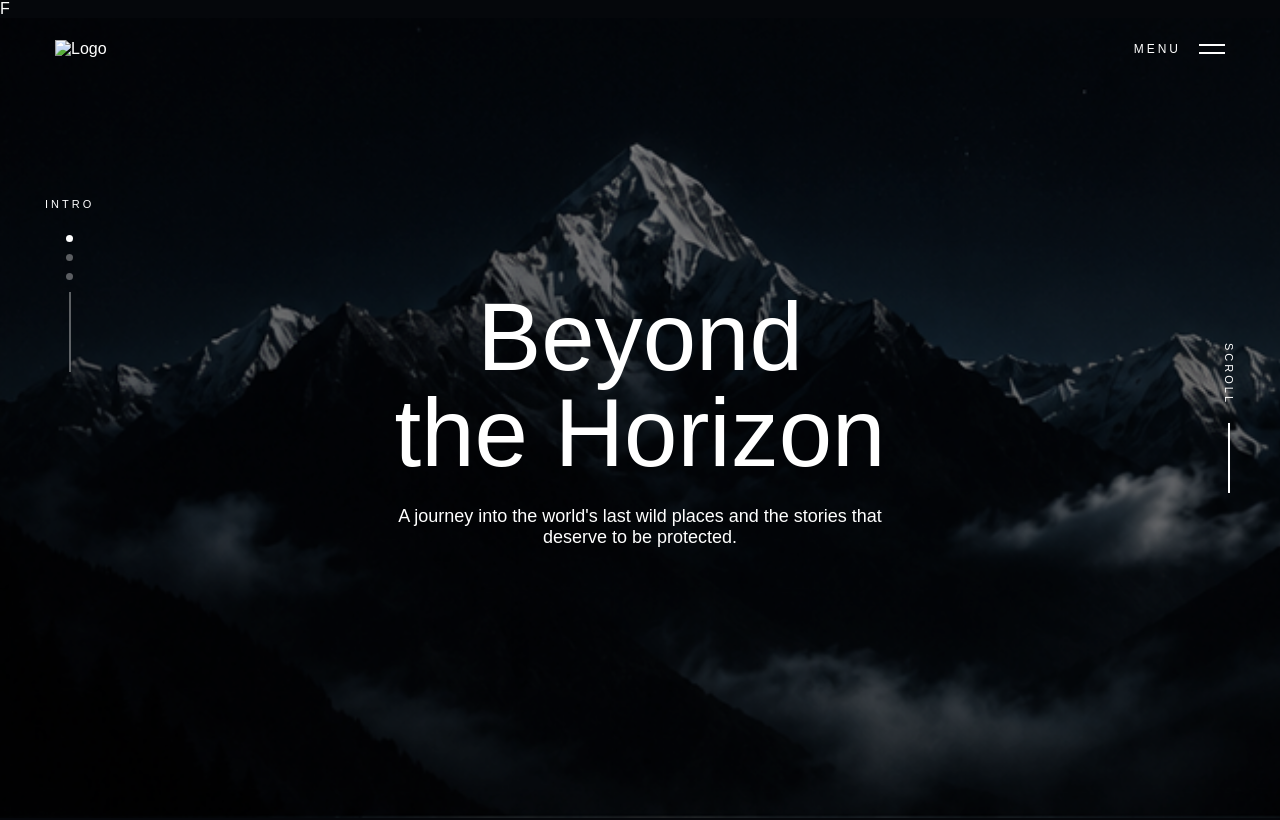
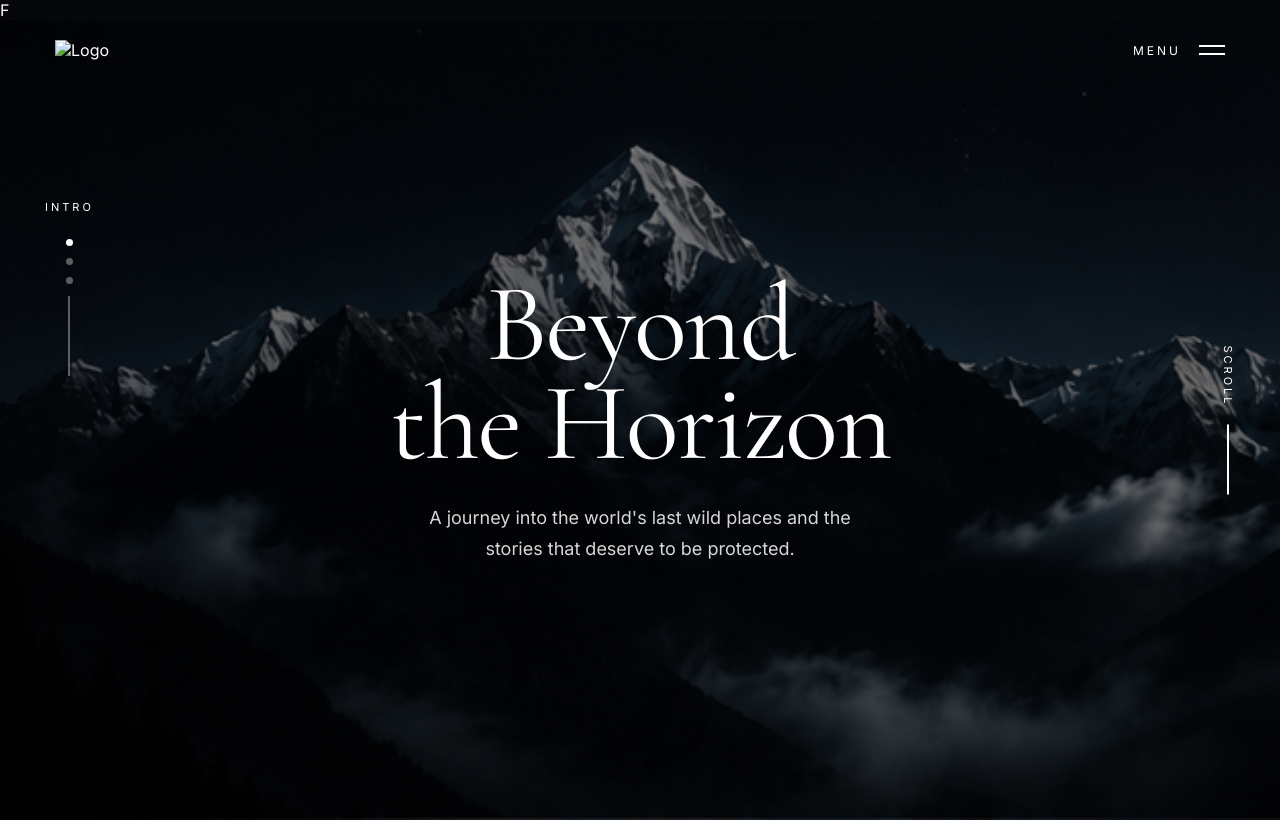
Before and after one commit to itzmitto/wilderness-stories-flask, a Flask app: page / in a window 1280 px wide. Run offline with Flask 3, Linux system fonts and the light colour scheme.

Commit message:
styling aangepast homepagina

```diff
--- a/static/css/home.css
+++ b/static/css/home.css
@@ -1,67 +1,47 @@
 .hero {
     position: relative;
     height: 100vh;
-
     background-image: url("../images/hero.jpg");
     background-size: cover;
     background-position: center;
-
     display: flex;
     justify-content: center;
     align-items: center;
-
     overflow: hidden;
 }
 
 .overlay {
     position: absolute;
     inset: 0;
-
     background: rgba(0, 0, 0, .45);
 }
 
 .hero-content {
-
     position: relative;
     z-index: 2;
-
     text-align: center;
 }
 
 .hero h1 {
-
     font-size: 6rem;
     font-weight: 300;
     line-height: 1;
 }
 
 .hero p {
-
     margin-top: 25px;
-
     font-size: 18px;
-
     max-width: 520px;
 }
 
-
-
-
-
-
 .hero-left {
     position: absolute;
-
     left: 45px;
     top: 180px;
-
     z-index: 5;
-
     color: white;
-
     display: flex;
     flex-direction: column;
-
     gap: 25px;
 }
 
@@ -80,7 +60,6 @@
 .dot {
     width: 7px;
     height: 7px;
-
     border-radius: 50%;
     background: rgba(255, 255, 255, .35);
 }
@@ -92,36 +71,25 @@
 .line {
     width: 2px;
     height: 80px;
-
     background: rgba(255, 255, 255, .35);
 }
 
 .hero-right {
-
     position: absolute;
-
     right: 45px;
     top: 50%;
-
     transform: translateY(-50%);
-
     z-index: 5;
-
     display: flex;
     flex-direction: column;
     align-items: center;
-
     gap: 18px;
 }
 
 .hero-right span {
-
     writing-mode: vertical-rl;
-
     color: white;
-
     font-size: 11px;
-
     letter-spacing: 3px;
 }
 
@@ -129,6 +97,22 @@
 
     width: 2px;
     height: 70px;
-
     background: white;
 }
+
+.hero h1 {
+
+    font-family: "Cormorant Garamond", serif;
+    font-size: 110px;
+    font-weight: 400;
+    line-height: .9;
+    letter-spacing: -2px;
+}
+
+.hero p {
+    margin: 30px auto 0;
+    max-width: 470px;
+    color: #d7d7d7;
+    font-size: 18px;
+    line-height: 1.7;
+}
--- a/static/css/style.css
+++ b/static/css/style.css
@@ -53,3 +53,9 @@ body {
 
     background: white;
 }
+
+body{
+    background:#05070b;
+    color:white;
+    font-family:"Inter", sans-serif;
+}
--- a/templates/layouts/base.html
+++ b/templates/layouts/base.html
@@ -5,10 +5,14 @@
     <meta charset="UTF-8">
     <meta name="viewport" content="width=device-width, initial-scale=1.0">
     <title>Wilderness Stories</title>
-
     <link rel="stylesheet" href="{{ url_for('static', filename='css/style.css') }}">
     <link rel="stylesheet" href="{{ url_for('static', filename='css/home.css') }}">F
     <link rel="stylesheet" href="{{ url_for('static', filename='css/animations.css') }}">
+    <link rel="preconnect" href="https://fonts.googleapis.com">
+    <link rel="preconnect" href="https://fonts.gstatic.com" crossorigin>
+    <link
+        href="https://fonts.googleapis.com/css2?family=Cormorant+Garamond:wght@300;400;500;600&family=Inter:wght@300;400;500&display=swap"
+        rel="stylesheet">
 </head>
 
 <body>
```
